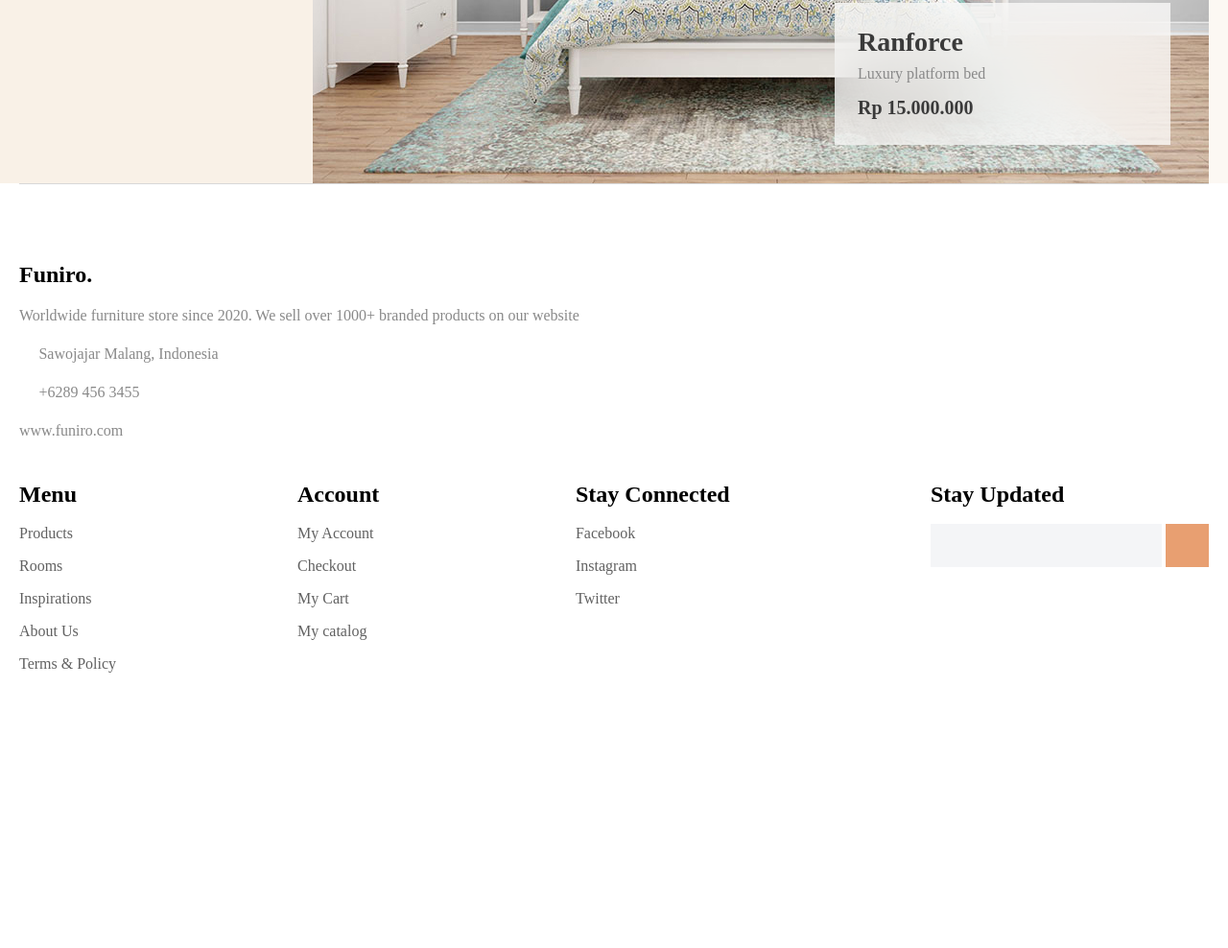
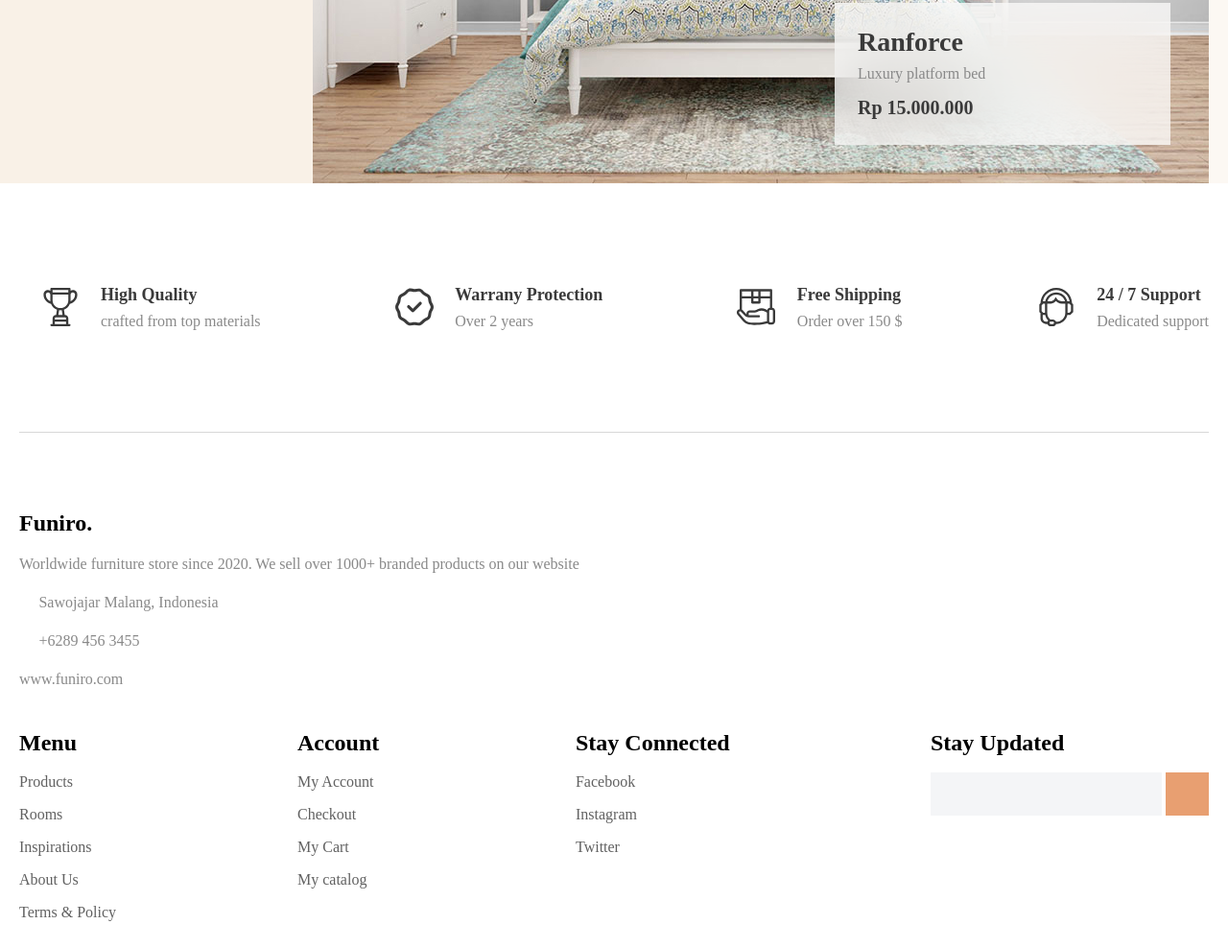
Before and after one commit to iSkep/funiro, a website: page #src/index.html in a window 1280 px wide. Shown: the part 1673-2661 px from the top of the page at 96% size. Before the commit the page ends 2435 px from the top, so only its background shows below. Drawn offline with nearby package versions, Linux system fonts and the light colour scheme; files that its build step writes are made by us from their sources; a web font is replaced by a local one.

Commit message:
Add advantages section

```diff
--- a/#src/index.html
+++ b/#src/index.html
@@ -62,6 +62,38 @@
                         </div>
                     </div>
                 </section>
+                <section class="page__advantages advantages">
+                    <div class="advantages__container _container">
+                        <div class="advantages__item">
+                            <div class="advantages__icon">
+                                <img src="img/advantages/01.svg" alt="High Quality">
+                            </div>
+                            <h3 class="advantages__title">High Quality</h3>
+                            <div class="advantages__text">crafted from top materials</div>
+                        </div>
+                        <div class="advantages__item">
+                            <div class="advantages__icon">
+                                <img src="img/advantages/02.svg" alt="Warrany Protection">
+                            </div>
+                            <h3 class="advantages__title">Warrany Protection</h3>
+                            <div class="advantages__text">Over 2 years</div>
+                        </div>
+                        <div class="advantages__item">
+                            <div class="advantages__icon">
+                                <img src="img/advantages/03.svg" alt="Free Shipping">
+                            </div>
+                            <h3 class="advantages__title">Free Shipping</h3>
+                            <div class="advantages__text">Order over 150 $</div>
+                        </div>
+                        <div class="advantages__item">
+                            <div class="advantages__icon">
+                                <img src="img/advantages/04.svg" alt="24 / 7 Support">
+                            </div>
+                            <h3 class="advantages__title">24 / 7 Support</h3>
+                            <div class="advantages__text">Dedicated support</div>
+                        </div>
+                    </div>
+                </section>
             </main>
             @@include('_footer.html',{})
         </div>
--- a/#src/scss/style.scss
+++ b/#src/scss/style.scss
@@ -297,5 +297,47 @@ body {
     }
 }
 //========================================================================================================================================================
-
+.advantages {
+    @include adaptive-value("padding-top", 88, 30, 1);
+    @include adaptive-value("padding-bottom", 88, 30, 1);
+    // .advantages__container
+    &__container {
+        display: flex;
+        flex-wrap: wrap;
+        justify-content: space-between;
+    }
+    // .advantages__item
+    &__item {
+        display: inline-grid;
+        padding: 15px 0;
+        grid-template: auto auto / 85px 1fr;
+        @media (max-width: $md2 + "px") {
+            min-width: 280px;
+        }
+        @media (max-width: $md3 + "px") {
+            grid-template: auto auto / auto 1fr;
+        }
+    }
+    // .advantages__icon
+    &__icon {
+        text-align: center;
+        align-self: center;
+        grid-row: span 2;
+        @media (max-width: $md3 + "px") {
+            padding: 0px 15px 0px 0px;
+        }
+    }
+    // .advantages__title
+    &__title {
+        font-weight: 600;
+        font-size: 18px;
+        line-height: 150%;
+        margin: 0px 0px math.div(2px, 18px) * 1em 0px;
+    }
+    // .advantages__text
+    &__text {
+        line-height: 150%;
+        color: $grayColor;
+    }
+}
 //</ОСНОВНОЙ БЛОК>====================================================================================================
```
Lines whose indentation alone changed are shown as unchanged.
